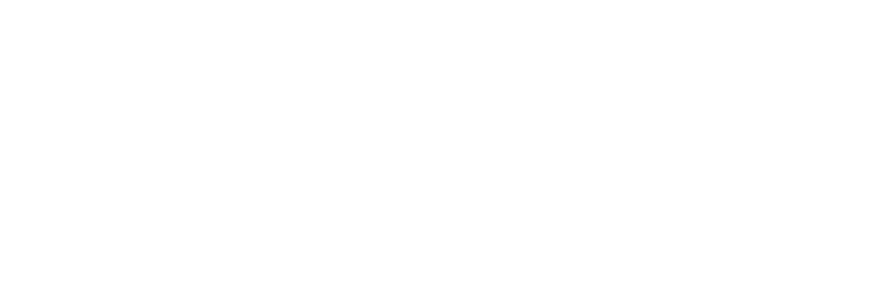
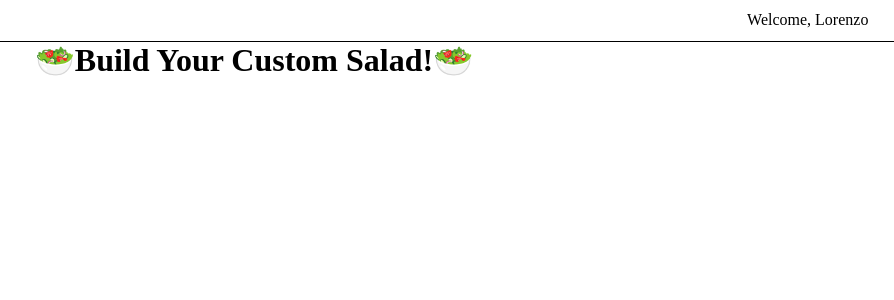
Before and after one commit to lorenzoVwebDev/salad-maker-repository, a React (Create React App) app: page / in a window 1280 px wide. Shown: the top 300 px of the page, without its empty margins (386-1280 px from the left). Built offline with nearby package versions, Linux system fonts and the light colour scheme.

Commit message:
updated saladmaker

```diff
--- a/src/components/App/App.js
+++ b/src/components/App/App.js
@@ -1,10 +1,13 @@
-
 import './App.css';
+import Navigation from '../Navigation/Navigation'
+import Saladmaker from '../Saladmaker/Saladmaker.js'
 
 function App() {
   return (
-    <>
-    </>
+    <div>
+      <Navigation/>
+      <Saladmaker/>
+    </div>
   );
 }
 
--- /dev/null
+++ b/src/components/Navigation/Navigation.js
@@ -0,0 +1,23 @@
+import React from 'react';
+import { createUseStyles } from 'react-jss';
+
+const useStyles = createUseStyles({
+  wrapper: {
+    display: 'flex',
+    justifyContent: 'right',
+    alignItems: 'center',
+    borderBottom: 'solid 1px black',
+    height: 'calc(2vw + 2vh)',
+    paddingRight: '2vw'
+  }
+})
+function Navigation() {
+  const classes = useStyles();
+    return (
+    <div className={classes.wrapper}>
+      Welcome, Lorenzo
+    </div>
+  )
+}
+
+export default Navigation;
--- /dev/null
+++ b/src/components/Saladmaker/Saladmaker.js
@@ -0,0 +1,16 @@
+import React from 'react';
+
+function Saladmaker() {
+
+  return (
+    <>
+      <h1 className="salad-maker-wrapper">
+        <span role='img' aria-label='salad'>🥗</span>
+        Build Your Custom Salad!
+        <span role='img' aria-label='salad'>🥗</span>
+      </h1>
+    </>
+  )
+}
+
+export default Saladmaker;
--- a/src/index.scss
+++ b/src/index.scss
@@ -8,10 +8,11 @@
   text-decoration: none;
 }
 
+@import './media';
 
 
-
-
-
-
-@import './media';
+.salad-maker-wrapper {
+  display: flex;
+  justify-content: center;
+  align-items: center;
+}
```
Also changed, not shown: src/components/Saladitem/Saladitem.js (added).
